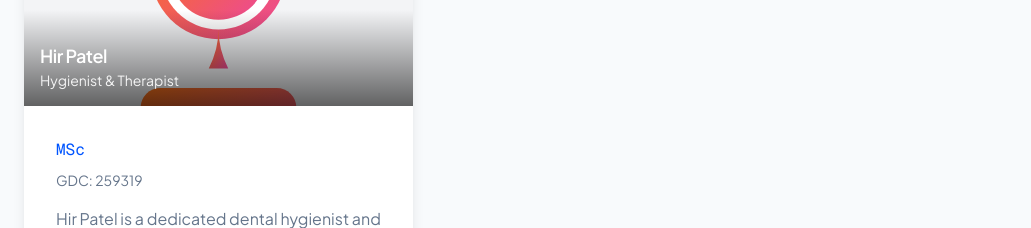
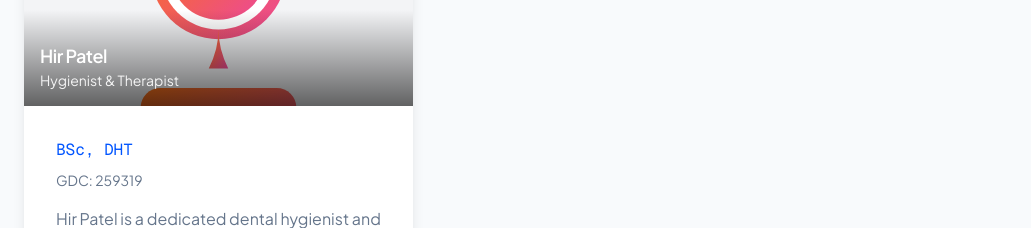
Before and after one commit to MohanPrasathSece/Orchid-Dental-UK, a React (Vite) app: page /team in a window 1280 px wide. Shown: the part 2160-2388 px from the top of the page, without its empty margins (0-1031 px from the left). Built offline with nearby package versions, Linux system fonts and the light colour scheme; the HTML template or start-up script is replaced by a standard one; a web font is replaced by a local one.

Commit message:
new updates

```diff
--- a/src/pages/Team.tsx
+++ b/src/pages/Team.tsx
@@ -51,7 +51,7 @@ const team = [
   {
     name: "Hir Patel",
     role: "Hygienist & Therapist",
-    qualifications: "MSc",
+    qualifications: "BSc, DHT",
     gdcNumber: "259319",
     bio: "Hir Patel is a dedicated dental hygienist and therapist who combines expertise with genuine warmth and compassion. She takes the time to make patients feel at ease, carefully listening to their concerns and providing gentle, personalized care. Passionate about education, she guides patients in maintaining healthy smiles through clear advice, practical tips, and preventive care, helping them feel confident and informed about their oral health.",
     image: staffEmily,
```
